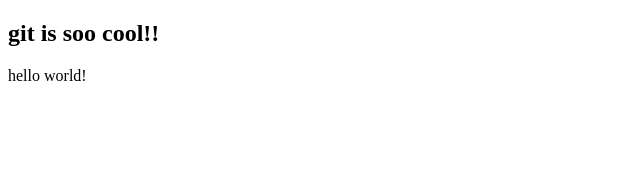
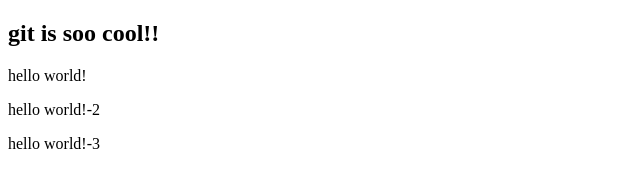
Before and after one commit to iCreator8/iCreator, a plain HTML site: page index.html in a window 1280 px wide. Shown: the whole page, without its empty margins (0-640 px from the left). Drawn offline with Linux system fonts and the light colour scheme.

Commit message:
HTML change by adding more hello worlds

```diff
--- a/index.html
+++ b/index.html
@@ -10,6 +10,8 @@
   <body>
     <h2>git is soo cool!!</h2>
     <p>hello world!</p>
+    <p>hello world!-2</p>
+    <p>hello world!-3</p>
   </body>
 
 </html>
```
